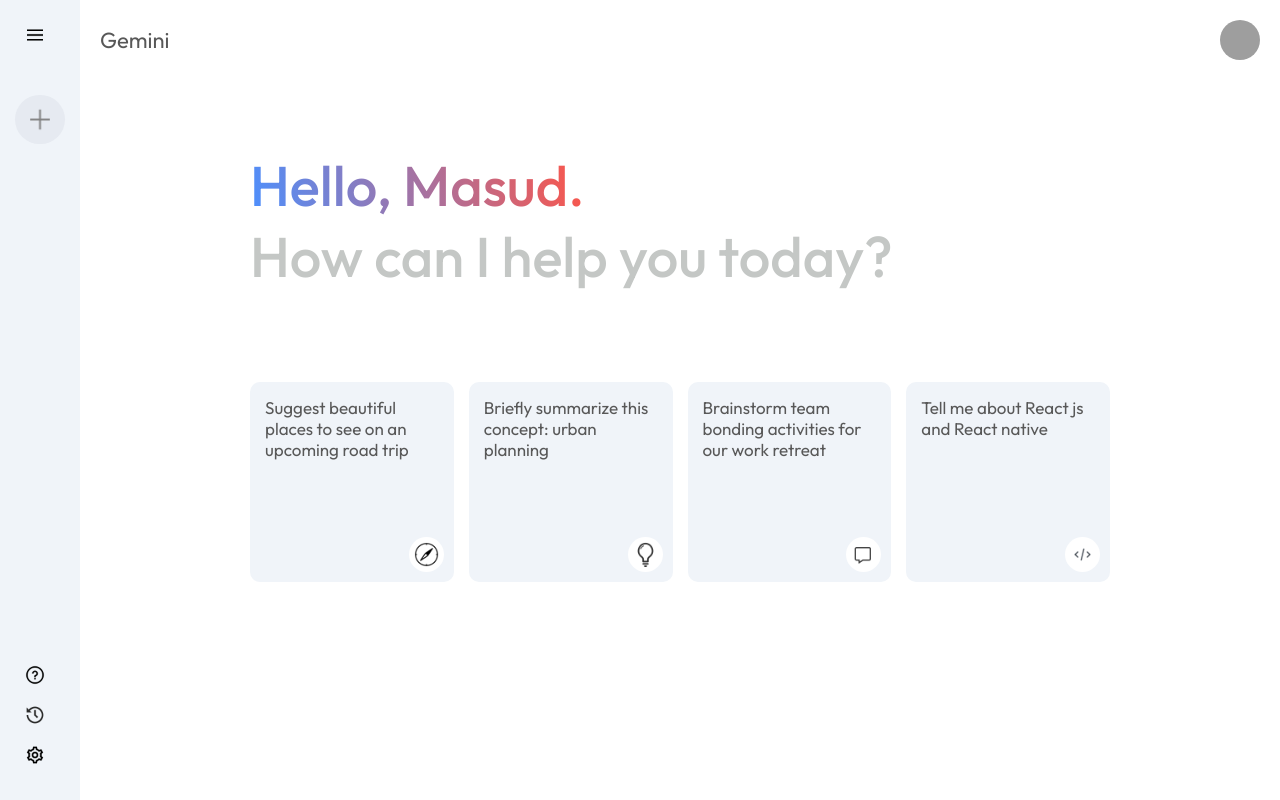
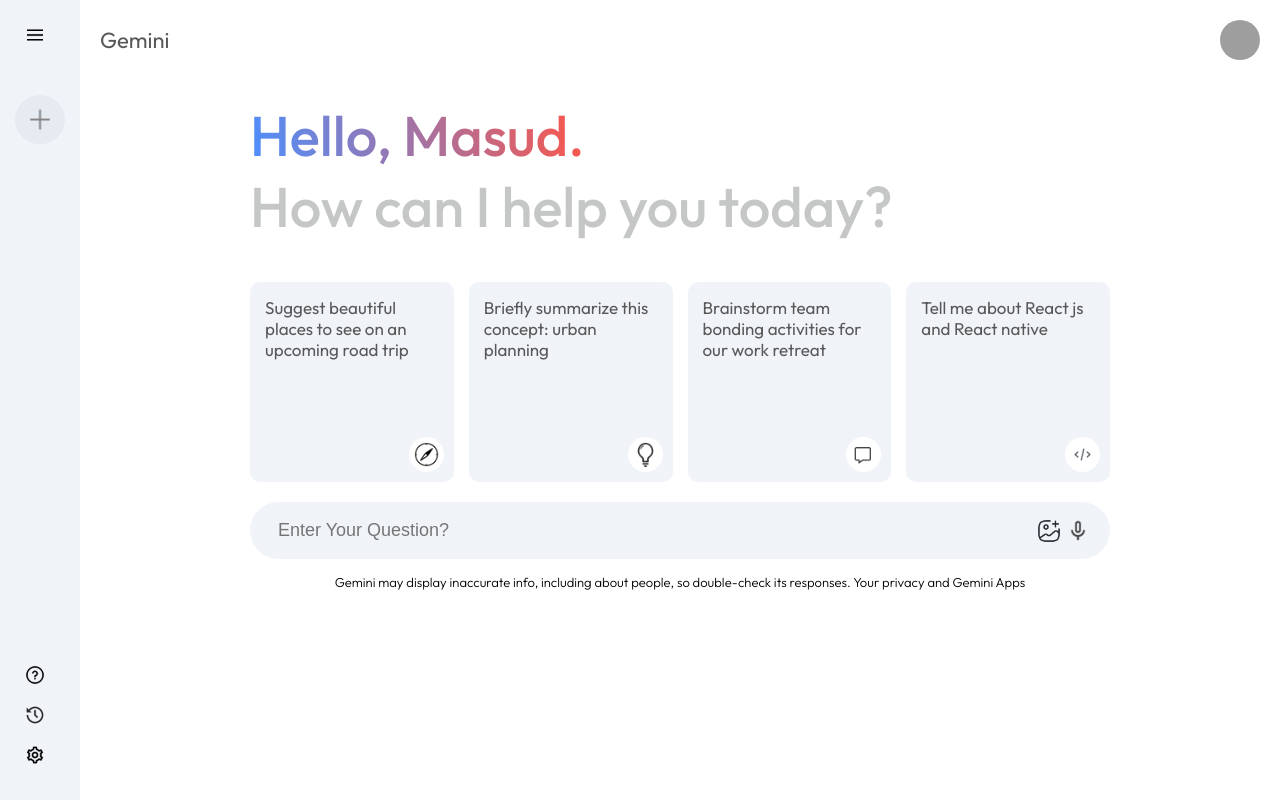
Before and after one commit to pro-masud/Gemini-Ai-Clone-Project, a React (Vite) app: page / in a window 1280 px wide. Built offline with nearby package versions, Linux system fonts and the light colour scheme; grey boxes are pictures that could not be loaded.

Commit message:
Gemini Ai UI Design Successfully Complete

```diff
--- a/src/components/Main/Main.css
+++ b/src/components/Main/Main.css
@@ -26,7 +26,6 @@
     margin: auto;
 }
 .main-container .great{
-    margin: 50px 0;
     font-size: 56px;
     color: #c4c7c5;
     font-weight: 500;
@@ -53,6 +52,7 @@
     border-radius: 10px;
     position: relative;
     cursor: pointer;
+    transition: .5s;
 }
 .main-container .cards .card p{
     color: #585858;
@@ -69,8 +69,47 @@
     background-color: #fff;
     padding: 5px;
     border-radius: 50%;
-    transition: .5s;
 }
 .main-container .cards .card:hover{
     background-color:#dfe4ea ;
 }
+.main-botton{
+    position: absolute;
+    width: 100%;
+    max-width: 900px;
+    padding: 0 20px;
+    margin: auto;
+}
+.searching-btn{
+    display: flex;
+    align-items: center;
+    justify-content: space-between;
+    gap: 20px;
+    background-color: #f0f4f9;
+    padding: 10px 20px;
+    border-radius: 50px;
+}
+.searching-btn input{
+    flex: 1;
+    background: transparent;
+    border: none;
+    outline: none;
+    padding: 8px;
+    font-size: 18px;
+}
+.s-btn-images{
+    display: flex;
+    gap: 5px;
+}
+
+.s-btn-images img{
+    width: 24px;
+}
+
+.main-botton p{
+    font-size: 13px;
+    text-align: center;
+    font-weight: 300;
+    margin: 15px auto;
+    font-family: "Outfit";
+}
--- a/src/components/Main/Main.jsx
+++ b/src/components/Main/Main.jsx
@@ -33,6 +33,16 @@
               <img src={assets.code_icon} alt="compass" />
             </div>
           </div>
+          <div className="main-botton">
+            <div className="searching-btn">
+              <input type="search" placeholder='Enter Your Question?' />
+              <div className="s-btn-images">
+                <img src={assets.gallery_icon} alt="" />
+                <img src={assets.mic_icon} alt="" />
+              </div>
+            </div>
+            <p>Gemini may display inaccurate info, including about people, so double-check its responses. Your privacy and Gemini Apps</p>
+          </div>
         </div>
       </div>
     </>
```
